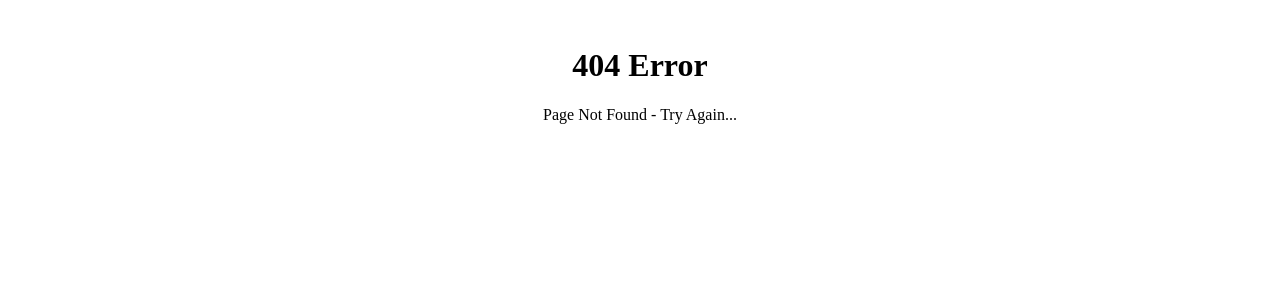
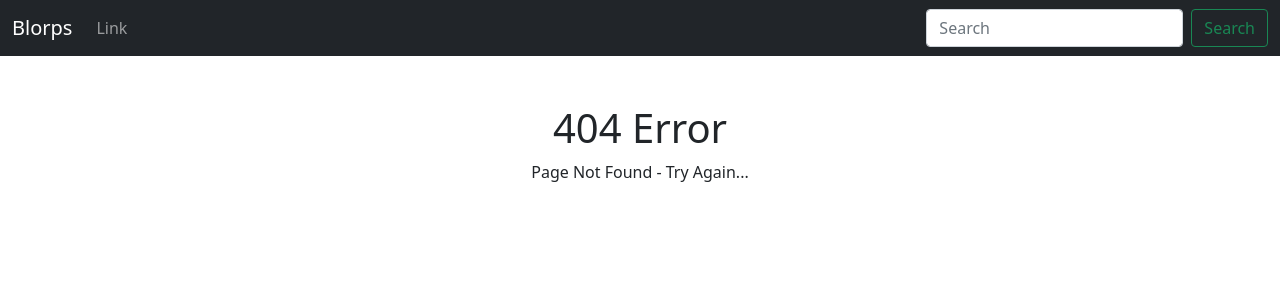
Before and after one commit to HSU-S21-CS232/p05-mc683, a Flask app: template templates/404.html in a window 1280 px wide. Shown: the top 300 px of the page. Run offline with Flask 2, Linux system fonts and the light colour scheme; the template is opened without the code that fills it, so the values that code supplies are empty.

Commit message:
Created templates, implemented bootstrap, navbar.

```diff
--- a/templates/404.html
+++ b/templates/404.html
@@ -1,5 +1,11 @@
-<br/>
-<center>
-    <h1>404 Error</h1>
-    <p>Page Not Found - Try Again...</p>
-</center>
+{% extends 'base.html' %}
+
+{% block content %}
+
+    <br/>
+    <center>
+        <h1>404 Error</h1>
+        <p>Page Not Found - Try Again...</p>
+    </center>
+
+{% endblock %}
--- /dev/null
+++ b/templates/base.html
@@ -0,0 +1,33 @@
+<!doctype html>
+<html lang="en">
+  <head>
+    <!-- Required meta tags -->
+    <meta charset="utf-8">
+    <meta name="viewport" content="width=device-width, initial-scale=1">
+
+    <!-- Bootstrap CSS -->
+    <link href="https://cdn.jsdelivr.net/npm/bootstrap@5.0.0-beta3/dist/css/bootstrap.min.css" rel="stylesheet" integrity="sha384-eOJMYsd53ii+scO/bJGFsiCZc+5NDVN2yr8+0RDqr0Ql0h+rP48ckxlpbzKgwra6" crossorigin="anonymous">
+
+    <title>Boom</title>
+  </head>
+  <body>
+      {% include 'navbar.html' %}
+    <br/>
+    <div class="container">
+        {% block content %}
+        {% endblock %}
+    </div>
+
+
+    <!-- Optional JavaScript; choose one of the two! -->
+
+    <!-- Option 1: Bootstrap Bundle with Popper -->
+    <script src="https://cdn.jsdelivr.net/npm/bootstrap@5.0.0-beta3/dist/js/bootstrap.bundle.min.js" integrity="sha384-JEW9xMcG8R+pH31jmWH6WWP0WintQrMb4s7ZOdauHnUtxwoG2vI5DkLtS3qm9Ekf" crossorigin="anonymous"></script>
+
+    <!-- Option 2: Separate Popper and Bootstrap JS -->
+    <!--
+    <script src="https://cdn.jsdelivr.net/npm/@popperjs/core@2.9.1/dist/umd/popper.min.js" integrity="sha384-SR1sx49pcuLnqZUnnPwx6FCym0wLsk5JZuNx2bPPENzswTNFaQU1RDvt3wT4gWFG" crossorigin="anonymous"></script>
+    <script src="https://cdn.jsdelivr.net/npm/bootstrap@5.0.0-beta3/dist/js/bootstrap.min.js" integrity="sha384-j0CNLUeiqtyaRmlzUHCPZ+Gy5fQu0dQ6eZ/xAww941Ai1SxSY+0EQqNXNE6DZiVc" crossorigin="anonymous"></script>
+    -->
+  </body>
+</html>
--- /dev/null
+++ b/templates/navbar.html
@@ -0,0 +1,22 @@
+<nav class="navbar navbar-expand-lg navbar-dark bg-dark">
+    <div class="container-fluid">
+      <a class="navbar-brand" href="#">Blorps</a>
+      <button class="navbar-toggler" type="button" data-bs-toggle="collapse" data-bs-target="#navbarSupportedContent" aria-controls="navbarSupportedContent" aria-expanded="false" aria-label="Toggle navigation">
+        <span class="navbar-toggler-icon"></span>
+      </button>
+      <div class="collapse navbar-collapse" id="navbarSupportedContent">
+        <ul class="navbar-nav me-auto mb-2 mb-lg-0">
+
+          <li class="nav-item">
+            <a class="nav-link" href="#">Link</a>
+          </li>
+
+
+        </ul>
+        <form class="d-flex">
+          <input class="form-control me-2" type="search" placeholder="Search" aria-label="Search">
+          <button class="btn btn-outline-success" type="submit">Search</button>
+        </form>
+      </div>
+    </div>
+  </nav>
```
Also changed, not shown: templates/500.html (+11 -5 lines), templates/index.html (+8 -2 lines), templates/user.html (+7 -1 lines).
